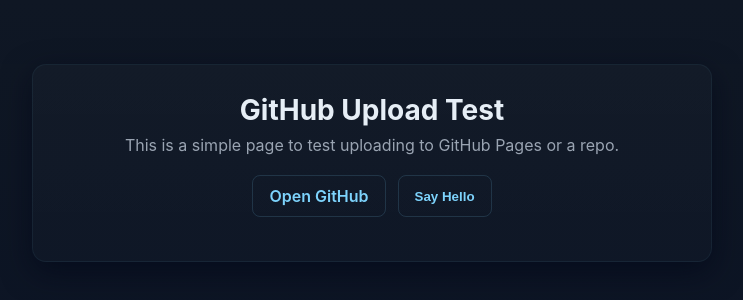
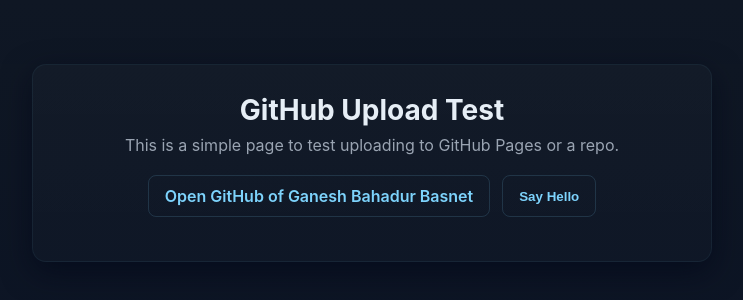
Before and after one commit to ganeshbahadurbasnet/local_repo, a plain HTML site: page index.html in a window 1280 px wide. Shown: the whole page, without its empty margins (268-1011 px from the left). Drawn offline with Linux system fonts and the light colour scheme.

Commit message:
add new featrure

```diff
--- a/index.html
+++ b/index.html
@@ -12,7 +12,7 @@
     <p class="subtitle">This is a simple page to test uploading to GitHub Pages or a repo.</p>
 
     <div class="buttons">
-      <a class="btn" href="https://github.com" target="_blank" rel="noopener">Open GitHub</a>
+      <a class="btn" href="https://github.com" target="_blank" rel="noopener">Open GitHub of Ganesh Bahadur Basnet</a>
       <button class="btn" id="greetBtn">Say Hello</button>
     </div>
 
```
